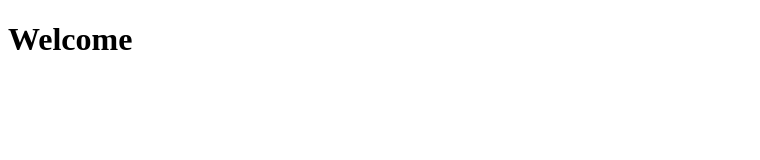
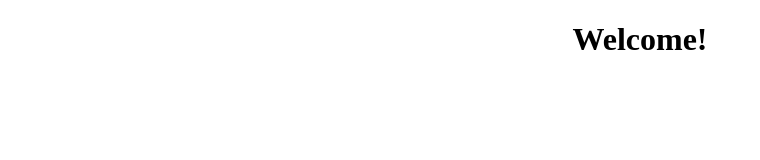
Before and after one commit to xhr594040/xhr594040.github.io, a plain HTML site: page index.html in a window 1280 px wide. Shown: the whole page, without its empty margins (0-760 px from the left). Drawn offline with Linux system fonts and the light colour scheme.

Commit message:
一些更新

```diff
--- a/index.html
+++ b/index.html
@@ -1,11 +1,19 @@
 <!doctype html>
+<meta charset="UTF-8">
+<meta name="viewport" content="width=device-width, initial-scale=1.0">
 <html>
   <head>
+  <style>
+
+  body{
+  text-align:center;
+  }
+   </style>
 
   </head>
   <body>
 
-  <h1>Welcome</h1>
+  <h1>Welcome!</h1>
   </body>
 
 </html>
```
